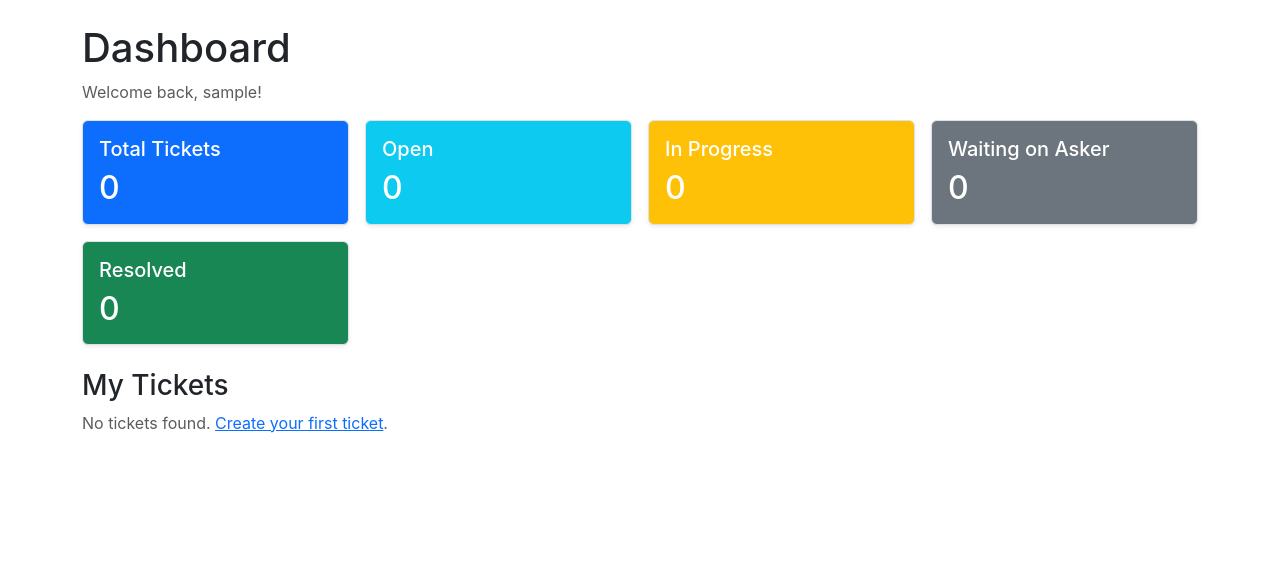
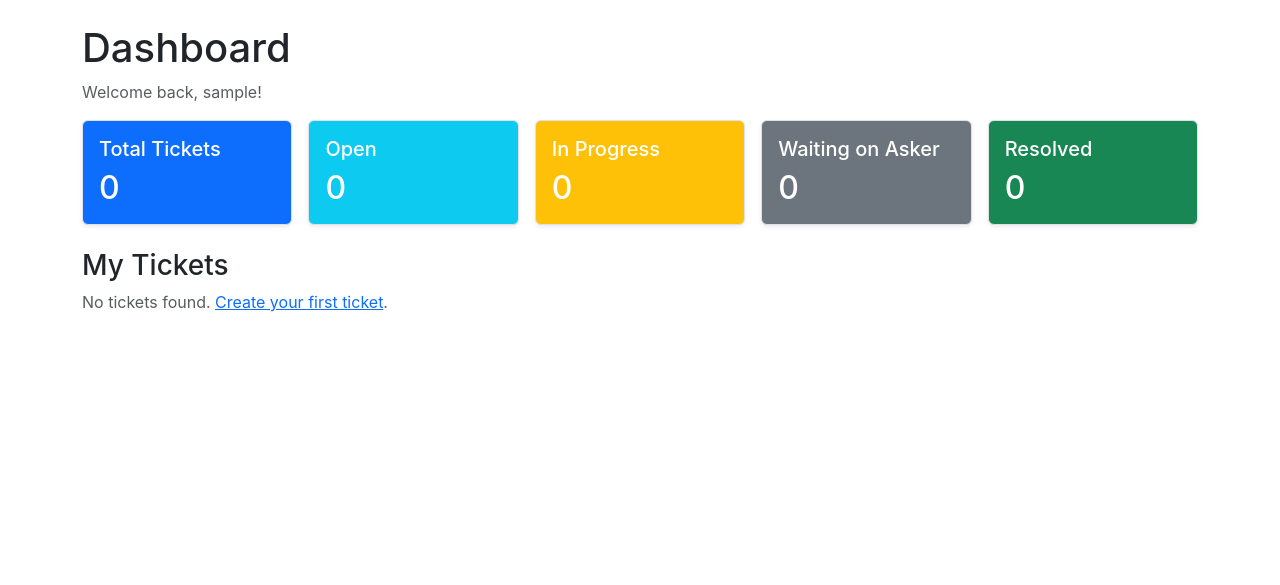
Before and after one commit to msallean-git/ticketing-platform, a Django app: page /dashboard/ in a window 1280 px wide. Shown: the part 57-642 px from the top of the page. Run offline with Django 5.2, Linux system fonts and the light colour scheme; the visitor is signed in with stand-in values (Sample User, id 1); data that the repository does not hold is empty.

Commit message:
Make dashboard stat cards clickable and evenly distributed
- Change stat cards from col-md-3 to col-md so all 5 fit on one row
- Add links to filtered ticket list when clicking each stat card
- Add hover effects (lift animation and shadow) to indicate clickability

Co-Authored-By: Claude Sonnet 4.5 <noreply@anthropic.com>

```diff
--- a/tickets/static/tickets/css/style.css
+++ b/tickets/static/tickets/css/style.css
@@ -37,6 +37,16 @@ body {
     box-shadow: 0 0.125rem 0.25rem rgba(0, 0, 0, 0.075);
 }
 
+.card-clickable {
+    cursor: pointer;
+    transition: transform 0.2s ease, box-shadow 0.2s ease;
+}
+
+.card-clickable:hover {
+    transform: translateY(-4px);
+    box-shadow: 0 0.5rem 1rem rgba(0, 0, 0, 0.15);
+}
+
 footer {
     border-top: 1px solid #dee2e6;
 }
--- a/tickets/templates/tickets/dashboard.html
+++ b/tickets/templates/tickets/dashboard.html
@@ -8,45 +8,55 @@
 <p class="text-muted">Welcome back, {{ user.username }}!</p>
 
 <div class="row g-3 mb-4">
-    <div class="col-md-3">
-        <div class="card text-white bg-primary">
+    <div class="col-md">
+        <a href="{% url 'ticket_list' %}" class="text-decoration-none">
+            <div class="card text-white bg-primary card-clickable">
                 <div class="card-body">
                     <h5 class="card-title">Total Tickets</h5>
                     <h2 class="mb-0">{{ stats.total }}</h2>
                 </div>
             </div>
+        </a>
     </div>
-    <div class="col-md-3">
-        <div class="card text-white bg-info">
+    <div class="col-md">
+        <a href="{% url 'ticket_list' %}?status=open" class="text-decoration-none">
+            <div class="card text-white bg-info card-clickable">
                 <div class="card-body">
                     <h5 class="card-title">Open</h5>
                     <h2 class="mb-0">{{ stats.open }}</h2>
                 </div>
             </div>
+        </a>
     </div>
-    <div class="col-md-3">
-        <div class="card text-white bg-warning">
+    <div class="col-md">
+        <a href="{% url 'ticket_list' %}?status=in_progress" class="text-decoration-none">
+            <div class="card text-white bg-warning card-clickable">
                 <div class="card-body">
                     <h5 class="card-title">In Progress</h5>
                     <h2 class="mb-0">{{ stats.in_progress }}</h2>
                 </div>
             </div>
+        </a>
     </div>
-    <div class="col-md-3">
-        <div class="card text-white bg-secondary">
+    <div class="col-md">
+        <a href="{% url 'ticket_list' %}?status=waiting_on_asker" class="text-decoration-none">
+            <div class="card text-white bg-secondary card-clickable">
                 <div class="card-body">
                     <h5 class="card-title">Waiting on Asker</h5>
                     <h2 class="mb-0">{{ stats.waiting_on_asker }}</h2>
                 </div>
             </div>
+        </a>
     </div>
-    <div class="col-md-3">
-        <div class="card text-white bg-success">
+    <div class="col-md">
+        <a href="{% url 'ticket_list' %}?status=resolved" class="text-decoration-none">
+            <div class="card text-white bg-success card-clickable">
                 <div class="card-body">
                     <h5 class="card-title">Resolved</h5>
                     <h2 class="mb-0">{{ stats.resolved }}</h2>
                 </div>
             </div>
+        </a>
     </div>
 </div>
 
```
Lines whose indentation alone changed are shown as unchanged.
